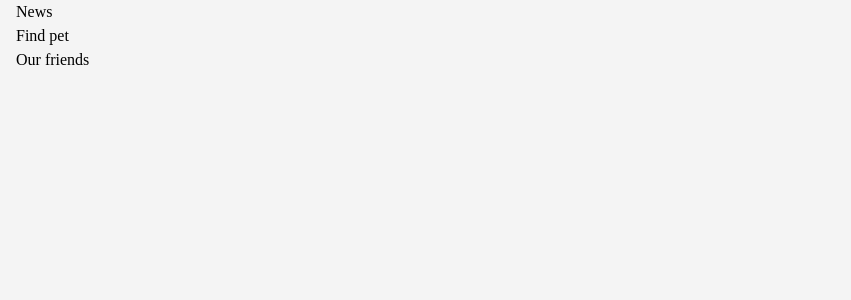
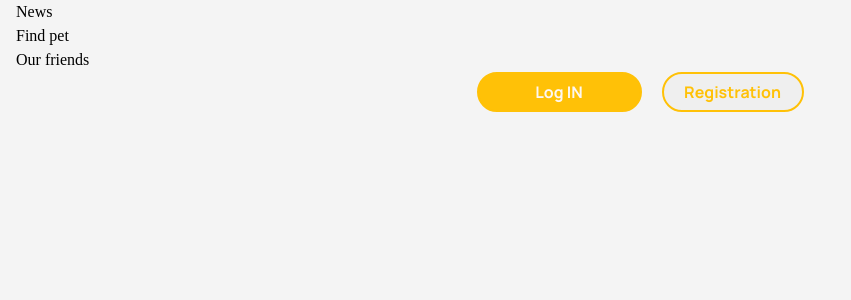
Before and after one commit to AntonBabenko96/react-node-team-app, a React (Create React App) app: page / in a window 1280 px wide. Shown: the top 300 px of the page, without its empty margins (0-851 px from the left). Built offline with nearby package versions, Linux system fonts and the light colour scheme.

Commit message:
added authBtns cpmponents + styles

```diff
--- /dev/null
+++ b/src/components/Header/AuthNav/AuthBtn/AuthBtn.jsx
@@ -0,0 +1,17 @@
+import styles from './AuthBtn.module.scss';
+
+const AuthBtn = ({ title, children }) => {
+  const className =
+    title === 'Registration'
+      ? `${styles.btn} ${styles.register}`
+      : `${styles.btn} ${styles.login}`;
+
+  return (
+    <button type="submit" className={className}>
+      {title}
+      {children}
+    </button>
+  );
+};
+
+export default AuthBtn;
--- /dev/null
+++ b/src/components/Header/AuthNav/AuthBtn/AuthBtn.module.scss
@@ -0,0 +1,39 @@
+@import '../../../../styles//styles.scss';
+
+.btn {
+  display: block;
+  height: 40px;
+  border: 2px solid getColor('full-yellow');
+  border-radius: 40px;
+  color: getColor('full-white');
+  font-family: 'Manrope';
+  font-style: normal;
+  font-weight: 700;
+  font-size: 16px;
+  line-height: 22px;
+  letter-spacing: calc(22 / 16);
+  cursor: pointer;
+  transition: background 300ms cubic-bezier(0.4, 0, 0.2, 1),
+    color 300ms cubic-bezier(0.4, 0, 0.2, 1);
+}
+
+.login {
+  width: 165px;
+  background: getColor('full-yellow');
+  margin-right: 20px;
+  &:hover,
+  &:focus {
+    background-color: getColor('full-white');
+    color: getColor('full-yellow');
+  }
+}
+
+.register {
+  width: 142px;
+  color: getColor('full-yellow');
+  &:hover,
+  &:focus {
+    background-color: getColor('full-yellow');
+    color: getColor('full-white');
+  }
+}
--- /dev/null
+++ b/src/components/Header/AuthNav/AuthNav.jsx
@@ -0,0 +1,22 @@
+import { NavLink } from 'react-router-dom';
+import AuthBtn from './AuthBtn/AuthBtn';
+import styles from './AuthNav.module.scss';
+
+const AuthNav = () => {
+  return (
+    <ul className={styles.navList}>
+      <li className={styles.item}>
+        <NavLink to="/register" className={styles.link}>
+          <AuthBtn title="Log IN"></AuthBtn>
+        </NavLink>
+      </li>
+      <li>
+        <NavLink to="/login" className={styles.link}>
+          <AuthBtn title="Registration"></AuthBtn>
+        </NavLink>
+      </li>
+    </ul>
+  );
+};
+
+export default AuthNav;
--- /dev/null
+++ b/src/components/Header/AuthNav/AuthNav.module.scss
@@ -0,0 +1,5 @@
+.navList {
+  display: flex;
+  justify-content: center;
+  align-items: center;
+}
--- a/src/components/Header/Header.jsx
+++ b/src/components/Header/Header.jsx
@@ -1,3 +1,4 @@
+import AuthNav from './AuthNav/AuthNav';
 import style from './Header.module.scss';
 import Navigation from './Navigation/Navigation';
 
@@ -6,6 +7,7 @@ export default function Header() {
     <header>
       <div className="container">
         <Navigation />
+        <AuthNav />
       </div>
     </header>
   );
```
